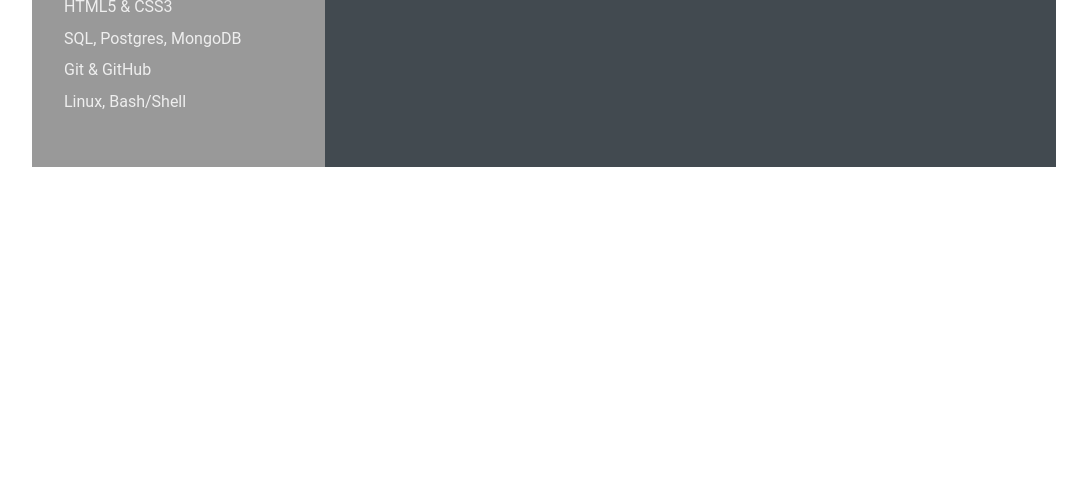
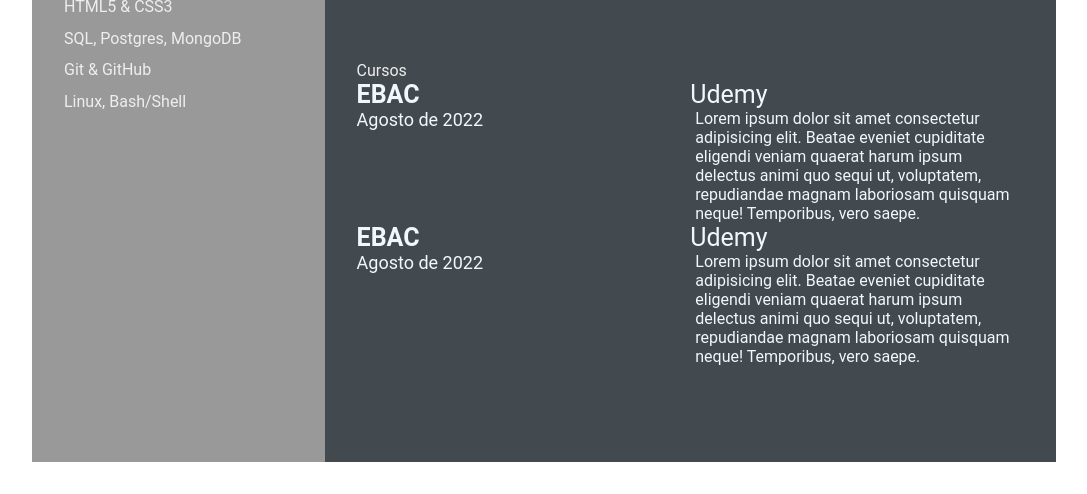
Before and after one commit to fellipemarcel/devweekgit.github.io, a plain HTML site: page index.html in a window 1280 px wide. Shown: the part 665-1159 px from the top of the page, without its empty margins (96-1183 px from the left). Before the commit the page ends 864 px from the top, so only its background shows below. Drawn offline with Linux system fonts and the light colour scheme.

Commit message:
feature: added-awards-left-and-awards-right

```diff
--- a/index.html
+++ b/index.html
@@ -130,6 +130,31 @@
                         </div>
                     </div>
                 </section>
+                <section class="awards gap">
+                    <div class="right-title">Cursos</div>
+                    <div class="awards-contents">
+                        <div class="awards-left">
+                            <p class="awards-company-name">EBAC</p>
+                            <p class="awards-time-period">Agosto de 2022</p>
+                        </div>
+                        <div class="awards-right">
+                            <p class="awards-name">Udemy</p>
+                            <p class="awards-desc">
+                                Lorem ipsum dolor sit amet consectetur adipisicing elit. Beatae eveniet cupiditate eligendi veniam quaerat harum ipsum delectus animi quo sequi ut, voluptatem, repudiandae magnam laboriosam quisquam neque! Temporibus, vero saepe.
+                            </p>
+                        </div>
+                        <div class="awards-left">
+                            <p class="awards-company-name">EBAC</p>
+                            <p class="awards-time-period">Agosto de 2022</p>
+                        </div>
+                        <div class="awards-right">
+                            <p class="awards-name">Udemy</p>
+                            <p class="awards-desc">
+                                Lorem ipsum dolor sit amet consectetur adipisicing elit. Beatae eveniet cupiditate eligendi veniam quaerat harum ipsum delectus animi quo sequi ut, voluptatem, repudiandae magnam laboriosam quisquam neque! Temporibus, vero saepe.
+                            </p>
+                        </div>
+                    </div>
+                </section>
             </div>
         </section>
     </main>
```
